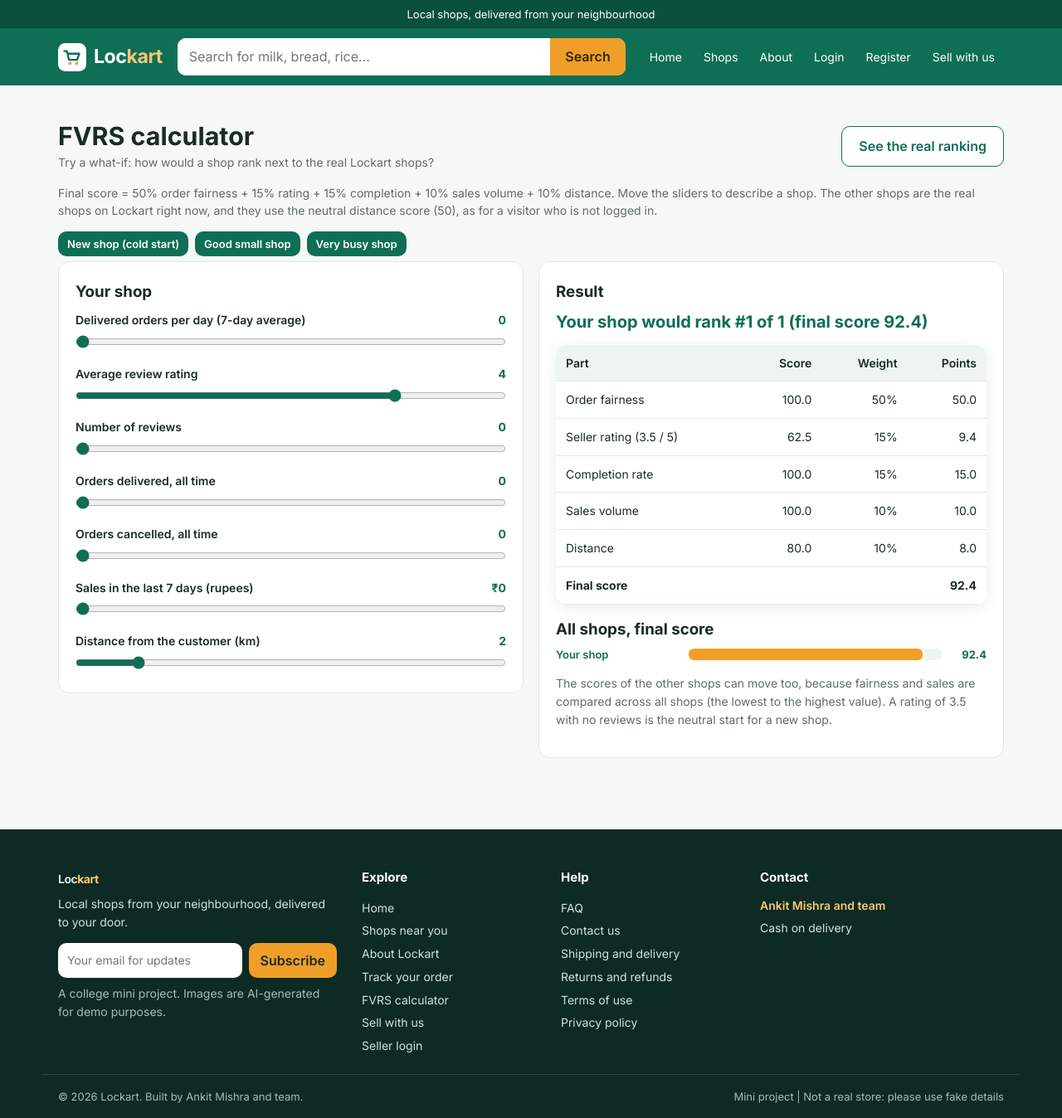
After one commit to AnkitMishra-7018/lockart, a Flask app: page /fvrs-calculator in a window 1280 px wide. The commit adds this page. Shown: the whole page at 83% size. Run offline with Flask 3, Linux system fonts and the light colour scheme; data that the repository does not hold is empty.

Commit message:
FVRS calculator, comparison, demo logins

```diff
--- a/app.py
+++ b/app.py
@@ -28,6 +28,9 @@ app.config.update(
 app.teardown_appcontext(close_leftover_connections)   # always return database connections
 
 # ---------- Contact details (read from environment variables, never typed into the code) ----------
+# Demo mode adds one-click demo logins to the login pages. Keep it OFF normally (DEMO_MODE=0) and switch it on for a demonstration.
+DEMO_MODE = os.environ.get("DEMO_MODE", "").strip().lower() in ("1", "true", "yes", "on")
+
 CONTACT_PHONE = os.environ.get("CONTACT_PHONE", "").strip()
 CONTACT_EMAIL = os.environ.get("CONTACT_EMAIL", "").strip()
 _phone_digits = re.sub(r"\D", "", CONTACT_PHONE)
@@ -631,6 +634,54 @@ def newsletter():
         conn.close()
         flash("Thanks for subscribing! We will keep you updated.", "success")
     return redirect(request.referrer or url_for("home"))
+
+
+# ---------- One-click demo logins (only when DEMO_MODE is on) ----------
+DEMO_LOGINS = {
+    "customer": ("customer", "demo.customer@example.com"),
+    "bigmart": ("seller", "demo.bigmart@example.com"),      # a busy shop
+    "newstore": ("seller", "demo.newstore@example.com"),    # a brand-new shop (cold start)
+}
+
+
+@app.route("/demo-login/<who>", methods=["POST"])
+def demo_login(who):
+    if not DEMO_MODE or who not in DEMO_LOGINS:
+        abort(404)
+    role, email = DEMO_LOGINS[who]
+    conn = get_connection()
+    cursor = conn.cursor()
+    if role == "customer":
+        cursor.execute("SELECT customer_id, full_name FROM customers WHERE email = %s", (email,))
+    else:
+        cursor.execute("SELECT seller_id, shop_name FROM sellers WHERE email = %s AND status = 'approved'", (email,))
+    row = cursor.fetchone()
+    cursor.close()
+    conn.close()
+    if not row:
+        flash("The demo account was not found. Ask the admin to reset the demo data.", "error")
+        return redirect(url_for("login" if role == "customer" else "seller_login"))
+    session.clear()
+    if role == "customer":
+        session["customer_id"], session["customer_name"] = row[0], row[1]
+        flash("Logged in as the demo customer.", "success")
+        return redirect(url_for("home"))
+    session["seller_id"], session["seller_shop"] = row[0], row[1]
+    flash("Logged in as " + row[1] + ".", "success")
+    return redirect(url_for("seller_dashboard"))
+
+
+# ---------- FVRS calculator (a what-if page that uses the real shops) ----------
+@app.route("/fvrs-calculator")
+def fvrs_calculator():
+    conn = get_connection()
+    cursor = conn.cursor()
+    results = compute_base_scores(cursor)
+    cursor.close()
+    conn.close()
+    shops = [{"name": r["shop_name"], "avg": r["avg_orders"], "sales": r["sales_volume"],
+              "rating_score": r["rating_score"], "completion": r["completion_rate"]} for r in results]
+    return render_template("fvrs_calculator.html", shops=shops)
 
 
 FAQS = [
@@ -1481,7 +1532,8 @@ def inject_cart_count():
     return {"cart_count": sum(cart.values()),
             "contact_email": CONTACT_EMAIL,
             "contact_phone": CONTACT_PHONE,
-            "contact_phone_digits": CONTACT_PHONE_DIGITS}
+            "contact_phone_digits": CONTACT_PHONE_DIGITS,
+            "demo_mode": DEMO_MODE}
 
 
 @app.route("/cart/add/<int:product_id>", methods=["POST"])
@@ -2398,7 +2450,14 @@ def admin_fvrs():
     results = compute_base_scores(cursor)
     cursor.close()
     conn.close()
-    return render_template("admin_fvrs.html", results=results)
+    # Without FVRS a shop would simply be ranked by its recent orders (busiest first).
+    by_orders = sorted(results, key=lambda r: (-r["avg_orders"], -r["sales_volume"], r["shop_name"]))
+    for position, r in enumerate(by_orders, 1):
+        r["orders_only_rank"] = position
+    for position, r in enumerate(results, 1):
+        r["rank_shift"] = r["orders_only_rank"] - position      # positive = FVRS moved the shop up
+    moved_up = sum(1 for r in results if r["rank_shift"] > 0)
+    return render_template("admin_fvrs.html", results=results, moved_up=moved_up)
 
 
 # =====================================================
--- a/static/style.css
+++ b/static/style.css
@@ -234,3 +234,15 @@ a.btn.ghost:hover{background:var(--gl);color:var(--g2)}
   footer.site{padding-bottom:70px}
 }
 @media(max-width:860px){footer.site{padding-bottom:70px}}
+/* ---- FVRS calculator, comparison and demo login ---- */
+.calc{display:grid;grid-template-columns:1fr 1fr;gap:18px;align-items:start}
+.sl{margin-top:12px}.sl label{display:flex;justify-content:space-between;margin:0}.sl output{color:var(--g);font-weight:700}
+.sl input[type=range]{padding:0;margin:6px 0 0;accent-color:var(--g)}
+.presets{display:flex;gap:8px;flex-wrap:wrap;margin-bottom:6px}.presets button{margin:0}
+.calc table td:nth-child(n+2),.calc table th:nth-child(n+2){text-align:right}
+.hb.me b,.hb.me em{color:var(--g)}.hb.me i{background:var(--a)}
+.bigrank{font-size:1.25rem;font-weight:700;color:var(--g);margin:6px 0 12px}
+.shift.up{color:var(--g);font-weight:700}.shift.down{color:#B83B3B;font-weight:700}.shift.same{color:var(--mu)}
+.demo-login{margin-top:18px;padding:14px;border:1px dashed var(--a);border-radius:var(--r);background:var(--al)}
+.demo-login p{margin:0 0 6px}.demo-login form{display:inline-block;margin-right:6px}
+@media(max-width:860px){.calc{grid-template-columns:1fr}}
--- a/templates/base.html
+++ b/templates/base.html
@@ -72,7 +72,7 @@
       </form>
       <p class="muted" style="color:#9FBFB3">A college mini project. Images are AI-generated for demo purposes.</p>
     </div>
-    <div><h4>Explore</h4><a href="/">Home</a><a href="/shops">Shops near you</a><a href="/about">About Lockart</a><a href="/track-order">Track your order</a><a href="/seller/register">Sell with us</a><a href="/seller/login">Seller login</a></div>
+    <div><h4>Explore</h4><a href="/">Home</a><a href="/shops">Shops near you</a><a href="/about">About Lockart</a><a href="/track-order">Track your order</a><a href="/fvrs-calculator">FVRS calculator</a><a href="/seller/register">Sell with us</a><a href="/seller/login">Seller login</a></div>
     <div><h4>Help</h4><a href="/faq">FAQ</a><a href="/contact">Contact us</a><a href="/shipping">Shipping and delivery</a><a href="/returns">Returns and refunds</a><a href="/terms">Terms of use</a><a href="/privacy">Privacy policy</a></div>
     <div>
       <h4>Contact</h4>
--- /dev/null
+++ b/templates/fvrs_calculator.html
@@ -0,0 +1,118 @@
+{% extends "base.html" %}
+{% block title %}FVRS calculator{% endblock %}
+{% block main_class %}wide{% endblock %}
+{% block content %}
+<div class="dash-head">
+  <div><h1 style="margin:0">FVRS calculator</h1>
+    <span class="muted">Try a what-if: how would a shop rank next to the real Lockart shops?</span></div>
+  <div><a class="btn ghost" href="/shops">See the real ranking</a></div>
+</div>
+<p class="muted">Final score = 50% order fairness + 15% rating + 15% completion + 10% sales volume + 10% distance.
+  Move the sliders to describe a shop. The other shops are the real shops on Lockart right now, and they use the neutral distance score (50),
+  as for a visitor who is not logged in.</p>
+
+<div class="presets">
+  <button type="button" class="small" data-preset="new">New shop (cold start)</button>
+  <button type="button" class="small" data-preset="small">Good small shop</button>
+  <button type="button" class="small" data-preset="busy">Very busy shop</button>
+</div>
+
+<div class="calc">
+  <div class="box">
+    <h3>Your shop</h3>
+    <div class="sl"><label for="c-orders">Delivered orders per day (7-day average) <output id="o-orders"></output></label>
+      <input type="range" id="c-orders" min="0" max="40" step="0.5" value="0"></div>
+    <div class="sl"><label for="c-rating">Average review rating <output id="o-rating"></output></label>
+      <input type="range" id="c-rating" min="1" max="5" step="0.1" value="4"></div>
+    <div class="sl"><label for="c-reviews">Number of reviews <output id="o-reviews"></output></label>
+      <input type="range" id="c-reviews" min="0" max="100" step="1" value="0"></div>
+    <div class="sl"><label for="c-del">Orders delivered, all time <output id="o-del"></output></label>
+      <input type="range" id="c-del" min="0" max="300" step="1" value="0"></div>
+    <div class="sl"><label for="c-can">Orders cancelled, all time <output id="o-can"></output></label>
+      <input type="range" id="c-can" min="0" max="60" step="1" value="0"></div>
+    <div class="sl"><label for="c-sales">Sales in the last 7 days (rupees) <output id="o-sales"></output></label>
+      <input type="range" id="c-sales" min="0" max="60000" step="100" value="0"></div>
+    <div class="sl"><label for="c-dist">Distance from the customer (km) <output id="o-dist"></output></label>
+      <input type="range" id="c-dist" min="0" max="15" step="0.5" value="2"></div>
+  </div>
+
+  <div class="box">
+    <h3>Result</h3>
+    <div class="bigrank" id="rank"></div>
+    <table id="parts"><tr><th>Part</th><th>Score</th><th>Weight</th><th>Points</th></tr></table>
+    <h3 style="margin-top:18px">All shops, final score</h3>
+    <div id="bars"></div>
+    <p class="muted">The scores of the other shops can move too, because fairness and sales are compared across all shops
+      (the lowest to the highest value). A rating of 3.5 with no reviews is the neutral start for a new shop.</p>
+  </div>
+</div>
+
+<script>
+(function () {
+  var SHOPS = {{ shops|tojson }};
+  var $ = function (id) { return document.getElementById(id); };
+  var inputs = ["orders", "rating", "reviews", "del", "can", "sales", "dist"];
+  function clamp(v, lo, hi) { return Math.max(lo, Math.min(hi, v)); }
+  function scaleLow(v, lo, hi) { return hi === lo ? 100 : (hi - v) / (hi - lo) * 100; }   // fewer orders = more fairness
+  function scaleHigh(v, lo, hi) { return hi === lo ? 100 : (v - lo) / (hi - lo) * 100; }  // more sales = more points
+  function f1(n) { return (Math.round(n * 10) / 10).toFixed(1); }
+
+  function run() {
+    var x = {};
+    inputs.forEach(function (k) { x[k] = parseFloat($("c-" + k).value); $("o-" + k).textContent = x[k]; });
+    $("o-sales").textContent = "\u20B9" + x.sales;
+
+    var avgs = SHOPS.map(function (s) { return s.avg; }).concat([x.orders]);
+    var sals = SHOPS.map(function (s) { return s.sales; }).concat([x.sales]);
+    var aLo = Math.min.apply(null, avgs), aHi = Math.max.apply(null, avgs);
+    var sLo = Math.min.apply(null, sals), sHi = Math.max.apply(null, sals);
+
+    var smoothed = (x.rating * x.reviews + 5 * 3.5) / (x.reviews + 5);
+    var ratingScore = clamp((smoothed - 1) / 4 * 100, 0, 100);
+    var completion = (x.del + x.can === 0) ? 100 : x.del / (x.del + x.can) * 100;
+    var fair = scaleLow(x.orders, aLo, aHi), salesScore = scaleHigh(x.sales, sLo, sHi);
+    var distScore = Math.max(0, 100 * (1 - x.dist / 10));
+    var base = 0.5 * fair + 0.15 * ratingScore + 0.15 * completion + 0.10 * salesScore;
+    var final = base + 0.10 * distScore;
+
+    var rows = [["Order fairness", fair, "50%", 0.5 * fair], ["Seller rating (" + f1(smoothed) + " / 5)", ratingScore, "15%", 0.15 * ratingScore],
+                ["Completion rate", completion, "15%", 0.15 * completion], ["Sales volume", salesScore, "10%", 0.10 * salesScore],
+                ["Distance", distScore, "10%", 0.10 * distScore]];
+    var html = "<tr><th>Part</th><th>Score</th><th>Weight</th><th>Points</th></tr>";
+    rows.forEach(function (r) { html += "<tr><td>" + r[0] + "</td><td>" + f1(r[1]) + "</td><td>" + r[2] + "</td><td>" + f1(r[3]) + "</td></tr>"; });
+    html += "<tr><td><strong>Final score</strong></td><td></td><td></td><td><strong>" + f1(final) + "</strong></td></tr>";
+    $("parts").innerHTML = html;
+
+    var all = SHOPS.map(function (s) {
+      var b = 0.5 * scaleLow(s.avg, aLo, aHi) + 0.15 * s.rating_score + 0.15 * s.completion + 0.10 * scaleHigh(s.sales, sLo, sHi);
+      return { name: s.name, score: b + 0.10 * 50, me: false };
+    });
+    all.push({ name: "Your shop", score: final, me: true });
+    all.sort(function (a, b) { return b.score - a.score; });
+    var place = all.findIndex(function (a) { return a.me; }) + 1;
+    $("rank").textContent = "Your shop would rank #" + place + " of " + all.length + " (final score " + f1(final) + ")";
+    var bars = "";
+    all.forEach(function (a) {
+      var safe = a.name.replace(/[&<>"]/g, function (c) { return {"&": "&amp;", "<": "&lt;", ">": "&gt;", '"': "&quot;"}[c]; });
+      bars += '<div class="hb' + (a.me ? " me" : "") + '"><b>' + safe + '</b><div><i style="width:' + clamp(a.score, 0, 100) + '%"></i></div><em>' + f1(a.score) + "</em></div>";
+    });
+    $("bars").innerHTML = bars;
+  }
+
+  var PRESETS = {
+    "new":   { orders: 0,  rating: 3.5, reviews: 0,  del: 0,   can: 0,  sales: 0,     dist: 2 },
+    "small": { orders: 3,  rating: 4.6, reviews: 12, del: 40,  can: 2,  sales: 6000,  dist: 2 },
+    "busy":  { orders: 30, rating: 4.4, reviews: 80, del: 280, can: 15, sales: 50000, dist: 2 }
+  };
+  inputs.forEach(function (k) { $("c-" + k).addEventListener("input", run); });
+  document.querySelectorAll("[data-preset]").forEach(function (b) {
+    b.addEventListener("click", function () {
+      var p = PRESETS[b.dataset.preset];
+      inputs.forEach(function (k) { $("c-" + k).value = p[k]; });
+      run();
+    });
+  });
+  run();
+})();
+</script>
+{% endblock %}
```
Also changed, not shown: templates/admin_fvrs.html (+17 -0 lines), templates/login.html (+7 -0 lines), templates/seller_login.html (+8 -0 lines), templates/shop.html (+36 -17 lines).
